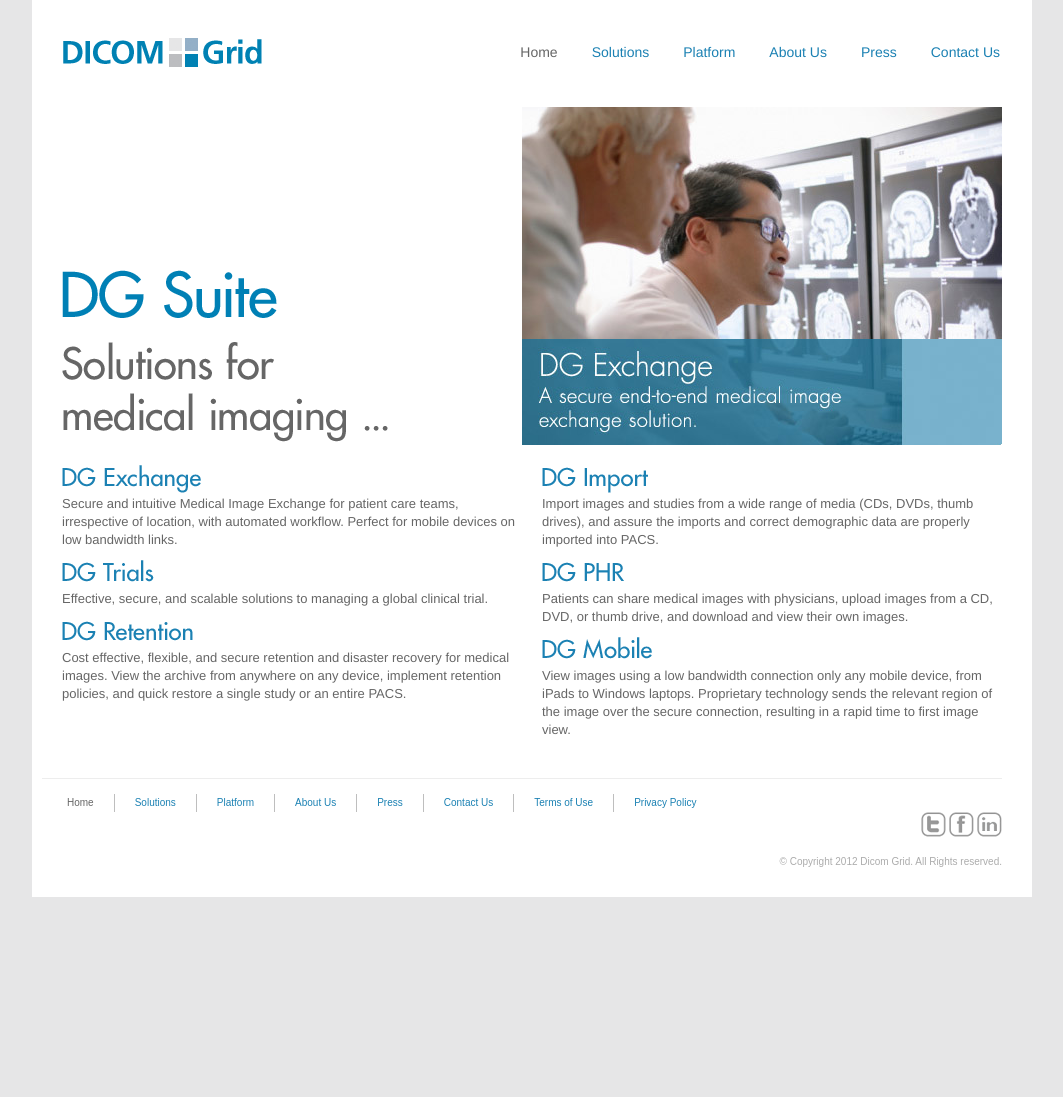
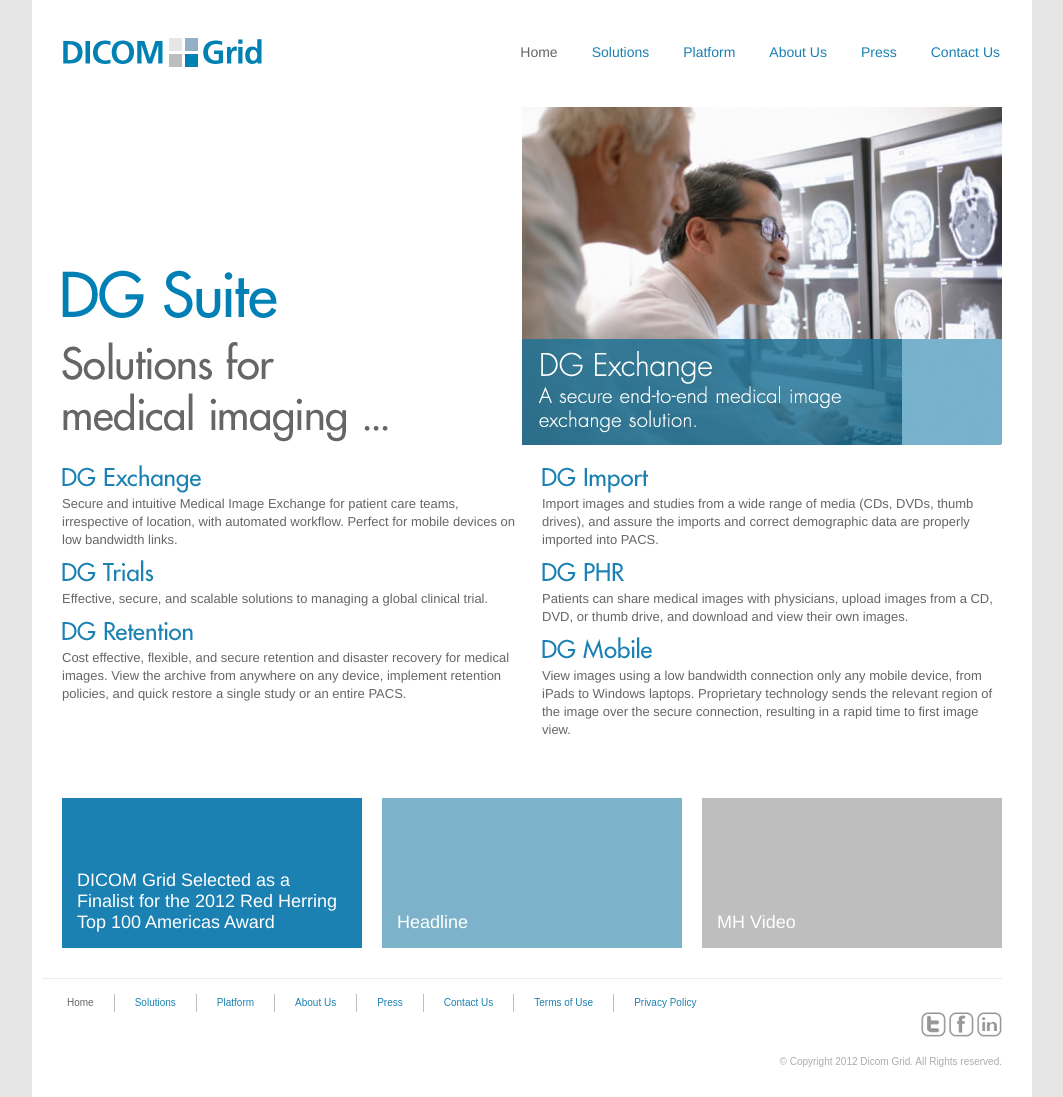
Before and after one commit to kevinold/dg-jekyll, a Jekyll site: the page built from index.html, in a window 1280 px wide. Shown: the whole page, without its empty margins (108-1171 px from the left). Built offline with Jekyll 4.4.1, drawn with Linux system fonts in a browser that asks for light colours; Markdown is read by kramdown in place of the engine named in the settings; before the commit the page ends 900 px from its top, so only the background shows below that.

Commit message:
add red herring finalist link and placeholders for other front page boxes

```diff
--- a/_less/custom.less
+++ b/_less/custom.less
@@ -289,7 +289,13 @@
   position:absolute;
   bottom:15px;
   left:15px;
+  right:15px;
   font-size: 18px;
+
+  a {
+    color: #fff;
+    text-decoration: none;
+  }
 }
 
 .blue_bg {
--- a/css/styles.css
+++ b/css/styles.css
@@ -760,7 +760,7 @@
 .right_col div span{position:absolute;bottom:15px;left:15px;font-size:18px;}
 #tellMeMore{color:#ffffff;text-decoration:none;}
 .hp_box{float:left;position:relative;width:300px;height:150px;color:#fff;margin-left:20px;margin-top:50px;}
-.hp_box span{position:absolute;bottom:15px;left:15px;font-size:18px;}
+.hp_box span{position:absolute;bottom:15px;left:15px;right:15px;font-size:18px;}.hp_box span a{color:#fff;text-decoration:none;}
 .blue_bg{background-color:#1b81b3;}
 .light_blue_bg{background-color:#7cb3ca;}
 .gray_bg{background-color:#bebebe;}
--- a/index.html
+++ b/index.html
@@ -83,14 +83,14 @@
 </div>
 
 
-<!--<div>
+<div>
 <div class="hp_box blue_bg">
-  <span>Headline</span>
+  <span><a href="http://www.marketwatch.com/story/dicom-grid-selected-as-a-finalist-for-the-2012-red-herring-top-100-americas-award-2012-05-14" target="_blank">DICOM Grid Selected as a Finalist for the 2012 Red Herring Top 100 Americas Award</a></span>
 </div>
 <div class="hp_box light_blue_bg">
-  <span>Headline</span>
+  <span><a href="#" target="_blank">Headline</a></span>
 </div>
 <div class="hp_box gray_bg">
-  <span>Headline</span>
+  <span><a href="http://www.youtube.com/watch?v=QptCT672CAc" target="_blank">MH Video</a></span>
 </div>
-</div>-->
+</div>
```
Also changed, not shown: 3 other files.
